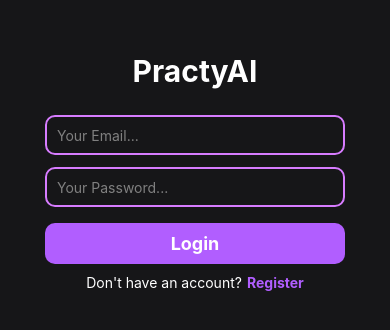
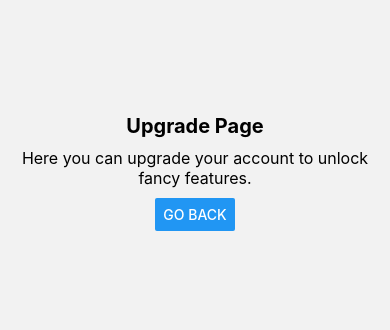
Before and after one commit to MW3r3/PractyAI-MobileApp, a React Native app: screen /Buy in a window 390 px wide. Shown: the part 250-580 px from the top of the page. Built offline with nearby package versions, Linux system fonts and the light colour scheme; no server answers.

Commit message:
FUCK AGAIN

```diff
--- a/App.tsx
+++ b/App.tsx
@@ -10,6 +10,7 @@ import Register from "./screens/register";
 import Home from "./screens/home";
 import Profile from "./screens/profile";
 import Chat from "./screens/chat";
+import Buy from "./screens/buy"
 import { UserProvider } from "./providers/UserProvider";
 
 type RootParamList = {
@@ -18,11 +19,13 @@ type RootParamList = {
   Register: undefined;
   Profile: undefined;
   Chat: undefined;
+  Buy: undefined;
 };
 
 const Stack = createStackNavigator<RootParamList>();
 
 function Navigation() {
+
   const navigation = useNavigation();
 
   useEffect(() => {
@@ -31,9 +34,8 @@ function Navigation() {
         console.log("User is logged in:", user["email"]);
         navigation.reset({
           index: 0,
-          routes: [{ name: "Register", params: undefined }] as Array<Route<"Register">>,
+          routes: [{ name: "Home", params: undefined }] as Array<Route<"Home">>,
         });
-        // TODO: change to Home
       } else {
         console.log("User is not logged in");
         navigation.reset({
@@ -42,7 +44,6 @@ function Navigation() {
         });
       }
     });
-
 
     return () => unsubscribe();
   }, []);
@@ -74,6 +75,10 @@ function Navigation() {
         component={Chat}
         options={{ headerShown: false }}
       />
+      <Stack.Screen
+      name="Buy"
+      component={Buy}
+      options= {{ headerShown: false }}/>
     </Stack.Navigator>
   );
 }
--- a/components/topbar.tsx
+++ b/components/topbar.tsx
@@ -1,10 +1,19 @@
-import React, { useContext } from "react";
-import { View, Text, StyleSheet, VirtualizedList } from "react-native";
+import React, { useContext, useState } from "react";
+import {
+  View,
+  Text,
+  StyleSheet,
+  VirtualizedList,
+  TouchableOpacity,
+  Image,
+} from "react-native";
 import Icon from "react-native-vector-icons/Ionicons";
-import { AdminContext } from "../providers/AdminContext"; // replace with the actual path
+import { AdminContext } from "../providers/AdminContext";
+import { placeholderUrl } from "./utils/placeholder";
 
 interface TopbarProps {
   title: string;
+
   theme: {
     background: string;
     text: string;
@@ -14,7 +23,14 @@ interface TopbarProps {
 }
 
 const Topbar: React.FC<TopbarProps> = ({ title, theme }) => {
-  const { userType } = useContext(AdminContext); // add this line
+  const { userType } = useContext(AdminContext);
+
+  const handleBadgePress = () => {
+    console.log("badge pressed");
+  };
+  const handleProfilePress = () => {
+    console.log("profile pressed");
+  }
 
   const styles = StyleSheet.create({
     container: {
@@ -60,26 +76,31 @@ const Topbar: React.FC<TopbarProps> = ({ title, theme }) => {
       marginRight: 10,
       borderRadius: 20,
     },
-    badgeText:{
+    badgeText: {
       textAlign: "center",
       color: theme.white,
       fontSize: 16,
       fontWeight: "bold",
-    }
+    },
   });
 
   return (
     <View style={styles.container}>
       <View style={styles.leftcontainer}>
-        <Icon name="menu-outline" size={40} color={theme.text} />
+        <TouchableOpacity onPress={() => handleBadgePress()}>
+          <View style={styles.badgeContainer}>
+            <Text style={styles.badgeText}>{userType}</Text>
+          </View>
+        </TouchableOpacity>
       </View>
       <View style={styles.midcontainer}>
         <Text style={styles.title}>{title}</Text>
       </View>
       <View style={styles.rightcontainer}>
-        <View style={styles.badgeContainer}>
-        <Text style={styles.badgeText}>{userType}</Text>
-        </View>
+      <TouchableOpacity onPress={handleProfilePress}>
+        {//TODO: Replace with user profile picture
+        }
+      </TouchableOpacity>
       </View>
     </View>
   );
--- /dev/null
+++ b/screens/buy.tsx
@@ -0,0 +1,31 @@
+import React from "react";
+import { View, Text, StyleSheet, Button } from "react-native";
+
+export default function BuyScreen({ navigation }) {
+  return (
+    <View style={styles.container}>
+      <Text style={styles.title}>Upgrade Page</Text>
+      <Text style={styles.description}>
+        Here you can upgrade your account to unlock fancy features.
+      </Text>
+      <Button title="Go back" onPress={() => navigation.goBack()} />
+    </View>
+  );
+}
+
+const styles = StyleSheet.create({
+  container: {
+    flex: 1,
+    alignItems: "center",
+    justifyContent: "center",
+  },
+  title: {
+    fontSize: 20,
+    fontWeight: "bold",
+  },
+  description: {
+    fontSize: 16,
+    textAlign: "center",
+    margin: 10,
+  },
+});
--- a/screens/home.tsx
+++ b/screens/home.tsx
@@ -1,4 +1,4 @@
-import React from "react";
+import React, {useState} from "react";
 import { SafeAreaView, View, StyleSheet, Appearance } from "react-native";
 import { ThemeProvider } from "styled-components";
 import { lightTheme, darkTheme } from "../themes";
@@ -7,15 +7,24 @@ import PersonaCarousel from "../components/personaselection";
 import Mistakes from "../components/mistakes";
 
 
+
+
 export default function HomeScreen() {
   const handleMistakePress = (mistake) => {
     console.log(`Mistake pressed: ${mistake}`);}
 	const handlePersonaSelection = (persona) => {
 		console.log(`Persona selected: ${persona}`);}
 
+
   const colorScheme = Appearance.getColorScheme();
 	const theme = colorScheme === "light" ? darkTheme : lightTheme;
 
+  const [open, setOpen] = useState(false);
+
+  const toggleOpen = () => {
+    setOpen(!open);
+    console.log(open);
+  };
   const styles = StyleSheet.create({
     container: {
       flex: 1,
@@ -31,6 +40,12 @@ export default function HomeScreen() {
         justifyContent: "flex-start",
         alignItems: "center",
         },
+    sideBar: {
+      position: "absolute",
+      top: 0,
+      left: 0,
+      zIndex: 100,
+    },
   });
 
   return (
@@ -38,8 +53,11 @@ export default function HomeScreen() {
       <SafeAreaView style={styles.container}>
         <Topbar title="PractyAI" theme={theme} />
         <View style={styles.content}>
-          <PersonaCarousel  onIndexChange={handlePersonaSelection} theme={theme}/>
-					<Mistakes theme={theme} onMistakePress={handleMistakePress}/>
+          <PersonaCarousel
+            onIndexChange={handlePersonaSelection}
+            theme={theme}
+          />
+          <Mistakes theme={theme} onMistakePress={handleMistakePress} />
         </View>
       </SafeAreaView>
     </ThemeProvider>
```
Also changed, not shown: package.json (+10 -0 lines), components/menudropdown.tsx (deleted), 2 other files (tests, documents, lock files or other folders).
